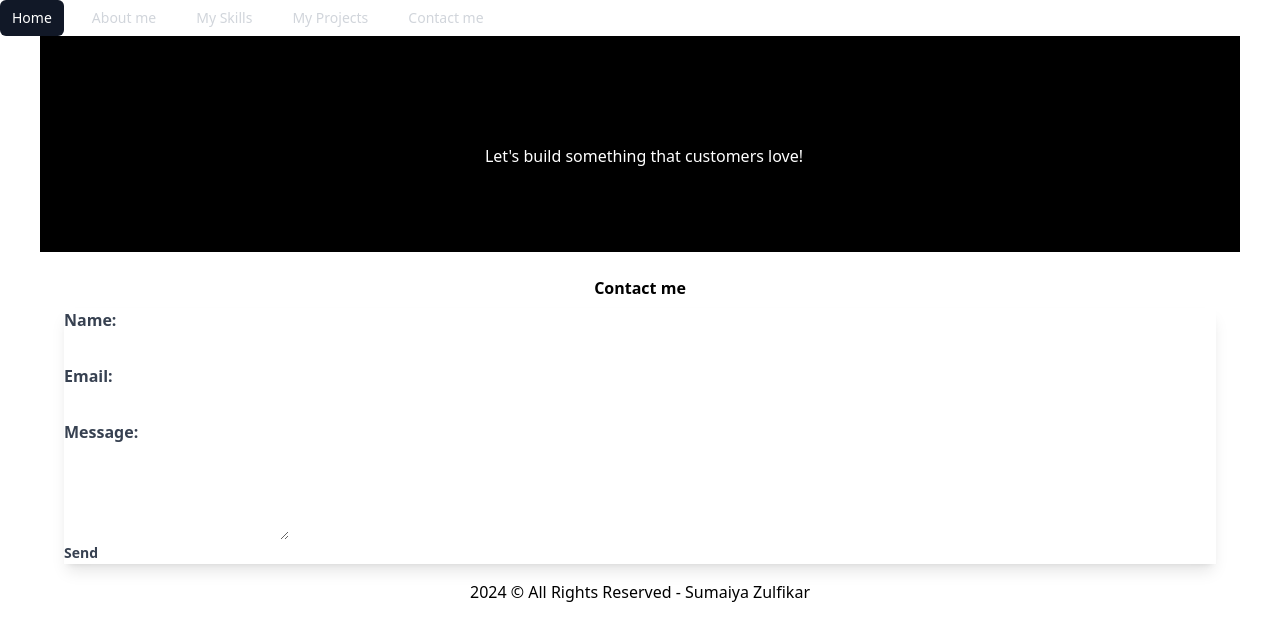
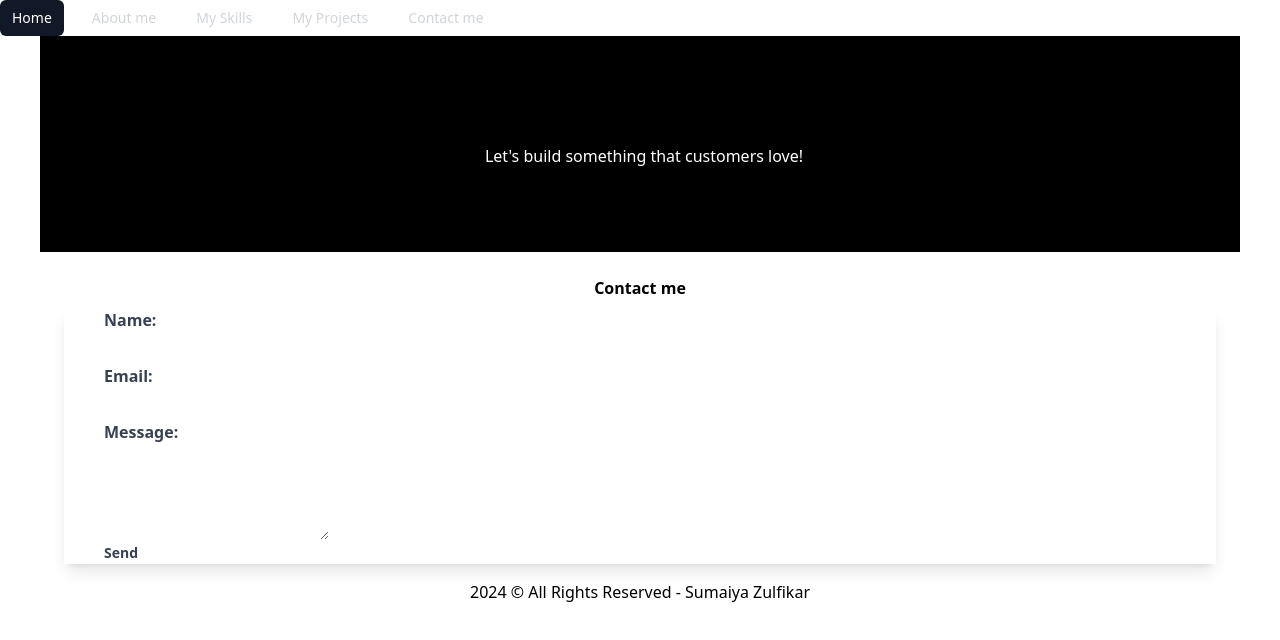
Before and after one commit to sumzulfikar/Sumaiya-FrontEnd-Portfolio, a React (Vite) app: page /contactme in a window 1280 px wide. Shown: the top 640 px of the page. Built offline with nearby package versions, Linux system fonts and the light colour scheme.

Commit message:
moving about me to wrap in mobile view

```diff
--- a/src/components/AboutMe.jsx
+++ b/src/components/AboutMe.jsx
@@ -13,8 +13,8 @@ const AboutMe = () => {
 
     return (
         <section className="component mx-1 md:mx-10 ">
-            <div className="flex flex-row  gap-4">
-                <div className="relative flex w-96 flex-col rounded-xl bg-white bg-clip-border text-gray-700 shadow-md basis-1/2">
+            <div className="flex flex-row  flex-wrap gap-4 ">
+                <div className="relative flex flex-col rounded-xl bg-white bg-clip-border text-gray-700 shadow-md basis-1/2">
                     <div className="relative mx-4 mt-4  rounded-xl bg-white bg-clip-border text-gray-700 shadow-lg">
                         <img src={assets} alt="profile-picture" className=" flex justify-center rounded-full" />
                     </div>
--- a/src/components/Contact.jsx
+++ b/src/components/Contact.jsx
@@ -26,13 +26,13 @@ const Contact = () => {
             <div className="container mx-auto px-[12px] md:px-24 xl:px-12 max-w-[1300px]">
                 <h2 className="text-center text-3xl font-bold py-2">Contact me</h2>
                 <div className="relative  rounded-sm bg-white bg-clip-border text-gray-700 shadow-lg">
-                    <form ref={form} onSubmit={handleSubmit}>
+                    <form ref={form} onSubmit={handleSubmit} className="component mx-1 md:mx-10 ">
                         <div class="mt-10 grid grid-cols-2 gap-x-6 gap-y-8 sm:grid-cols-6">
                             <div class="sm:col-span-4">
                                 <label className="block uppercase tracking-wide text-gray-700 text-xs font-bold mb-2">Name:</label>
                                 <input className="block w-full rounded-md border-0 py-1.5 text-gray-900 shadow-sm ring-1 ring-inset ring-gray-300 placeholder:text-gray-400 focus:ring-2 focus:ring-inset focus:ring-indigo-600 sm:text-sm sm:leading-6" type="text" id="name" name="user_name" />
-
-
+                            </div>
+                            <div class="sm:col-span-4">
                                 <label className="block uppercase tracking-wide text-gray-700 text-xs font-bold mb-2">Email:</label>
                                 <input className="block w-full rounded-md border-0 py-1.5 text-gray-900 shadow-sm ring-1 ring-inset ring-gray-300 placeholder:text-gray-400 focus:ring-2 focus:ring-inset focus:ring-indigo-600 sm:text-sm sm:leading-6" type="text" id="email" name="user_email" />
                             </div>
--- a/src/components/skills/TechSkills.jsx
+++ b/src/components/skills/TechSkills.jsx
@@ -16,7 +16,7 @@ const TechSkills = () => {
 
             </div>
             <section className=" flex justify-center mt-4">
-                <div className="grid gap-4 grid-cols-5"> {myskills.map((skill) => (
+                <div className="grid gap-4 md:grid-cols-5  xs:grid-cols-2"> {myskills.map((skill) => (
                     <TechCard key={skill.id} data={skill} />
                 ))
                 }</div></section>
```
